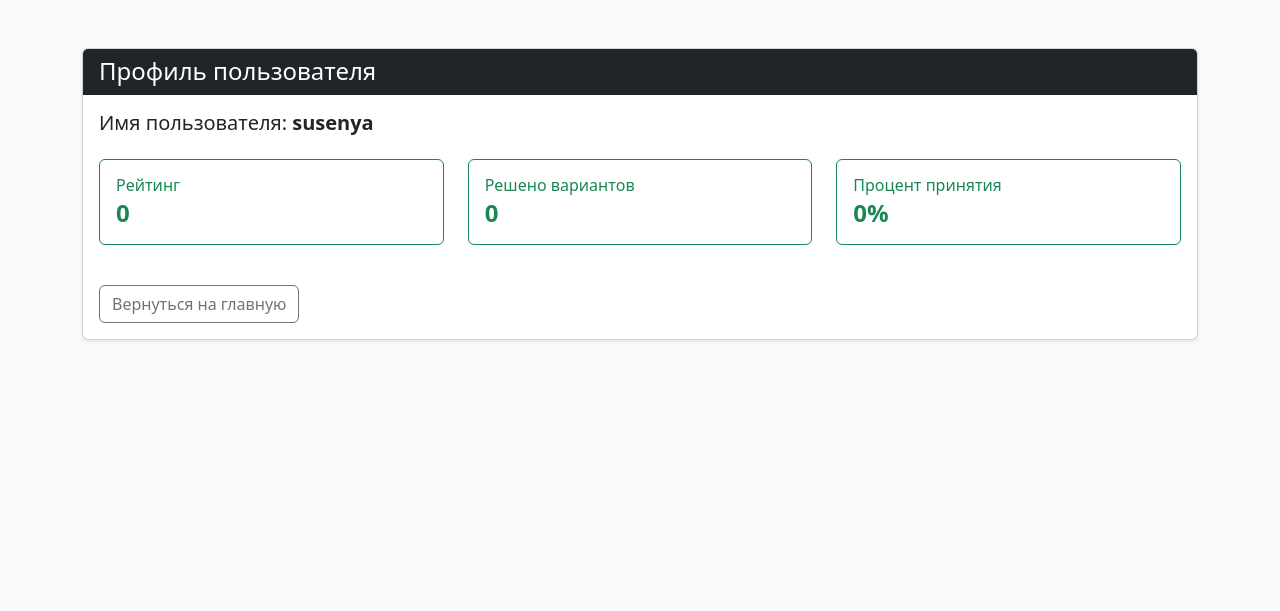
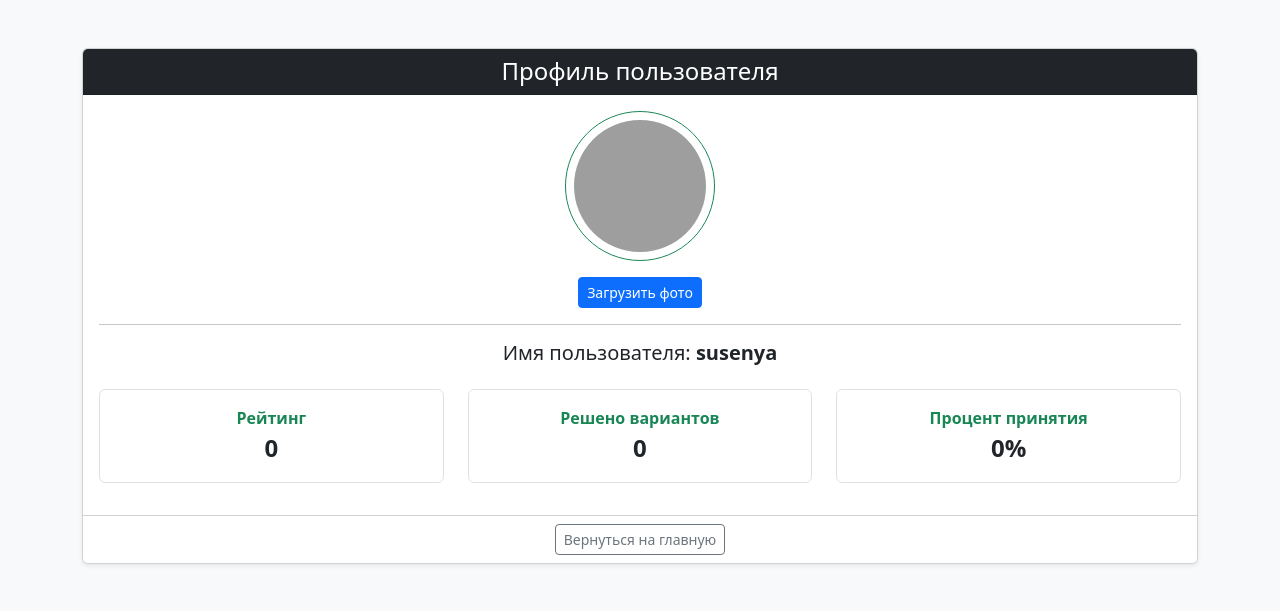
Before and after one commit to susenya-dev/mathway-web, a Flask app: page /profile in a window 1280 px wide. Shown: the top 611 px of the page. Run offline with Flask 3, Linux system fonts and the light colour scheme; a user stored in the database is signed in; grey boxes are pictures that could not be loaded.

Commit message:
Add files via upload

```diff
--- a/templates/profile.html
+++ b/templates/profile.html
@@ -4,47 +4,83 @@
     <meta charset="UTF-8">
     <meta name="viewport" content="width=device-width, initial-scale=1.0">
     <title>Профиль пользователя</title>
-<!--    <link href="https://cdn.jsdelivr.net/npm/bootstrap@5.3.0/dist/css/bootstrap.min.css" rel="stylesheet">-->
-        <link href="https://cdn.jsdelivr.net/npm/bootstrap@5.3.0/dist/css/bootstrap.min.css" rel="stylesheet">
+
+    <link href="https://cdn.jsdelivr.net/npm/bootstrap@5.3.0/dist/css/bootstrap.min.css" rel="stylesheet">
 </head>
+
 <body class="bg-light">
-    <div class="container mt-5">
-        <div class="card shadow-sm">
-            <div class="card-header bg-dark text-white">
-                <h4 class="mb-0">Профиль пользователя</h4>
+
+<div class="container py-5">
+    <div class="card shadow-sm">
+
+        <div class="card-header bg-dark text-white text-center">
+            <h4 class="mb-0">Профиль пользователя</h4>
+        </div>
+
+        <div class="card-body text-center">
+
+            <div class="mb-3">
+                <img src="{{ url_for('static', filename=current_user.avatar or 'avatars/none_avatar.jpg') }}"
+                     alt="avatar"
+                     class="rounded-circle border border-success p-2"
+                     width="150" height="150">
             </div>
-            <div class="card-body">
-                <div class="mb-4">
-                    <h5 class="text-dark">Имя пользователя: <span class="fw-bold">{{ current_user.username }}</span></h5>
+
+
+            <form action="/upload_avatar" method="POST" enctype="multipart/form-data">
+                <label class="btn btn-primary btn-sm">
+                    Загрузить фото
+                    <input type="file" name="avatar" hidden onchange="this.form.submit()">
+                </label>
+            </form>
+            <hr>
+
+            <h5 class="mt-3">
+                Имя пользователя:
+                <span class="fw-bold">{{ current_user.username }}</span>
+            </h5>
+
+        </div>
+
+        <div class="card-body pt-0">
+
+            <div class="row text-center">
+
+                <div class="col-md-4 mb-3">
+                    <div class="p-3 border rounded bg-white">
+                        <div class="text-success fw-semibold">Рейтинг</div>
+                        <div class="fs-4 fw-bold">0</div>
+                    </div>
                 </div>
 
-                <div class="row">
-                    <div class="col-md-4 mb-3">
-                        <div class="p-3 bg--dark bg-opacity-10 border border-success rounded">
-                            <h6 class="text-success mb-1">Рейтинг</h6>
-                            <p class="h4 mb-0 text-success fw-bold">0</p>
-                        </div>
+                <div class="col-md-4 mb-3">
+                    <div class="p-3 border rounded bg-white">
+                        <div class="text-success fw-semibold">Решено вариантов</div>
+                        <div class="fs-4 fw-bold">{{ current_user.solved_var }}</div>
                     </div>
-                    <div class="col-md-4 mb-3">
-                        <div class="p-3 bg--dark bg-opacity-10 border border-success rounded">
-                            <h6 class="text-success mb-1">Решено вариантов</h6>
-                            <p class="h4 mb-0 text-success fw-bold">0</p>
                 </div>
+
+                <div class="col-md-4 mb-3">
+                    <div class="p-3 border rounded bg-white">
+                        <div class="text-success fw-semibold">Процент принятия</div>
+                        <div class="fs-4 fw-bold">0%</div>
+                    </div>
+                </div>
+
             </div>
-            <div class="col-md-4 mb-3">
-                <div class="p-3 bg--dark bg-opacity-10 border border-success rounded">
-                    <h6 class="text-success mb-1">Процент принятия</h6>
-                    <p class="h4 mb-0 text-success fw-bold">0%</p>
-                </div>
-            </div>
+
         </div>
 
-        <div class="mt-4">
-            <a href="/" class="btn btn-outline-secondary">Вернуться на главную</a>
+        <div class="card-footer text-center bg-white">
+            <a href="/" class="btn btn-outline-secondary btn-sm">
+                Вернуться на главную
+            </a>
         </div>
+
     </div>
 </div>
 
 <script src="https://cdn.jsdelivr.net/npm/bootstrap@5.3.0/dist/js/bootstrap.bundle.min.js"></script>
+
 </body>
 </html>
```
